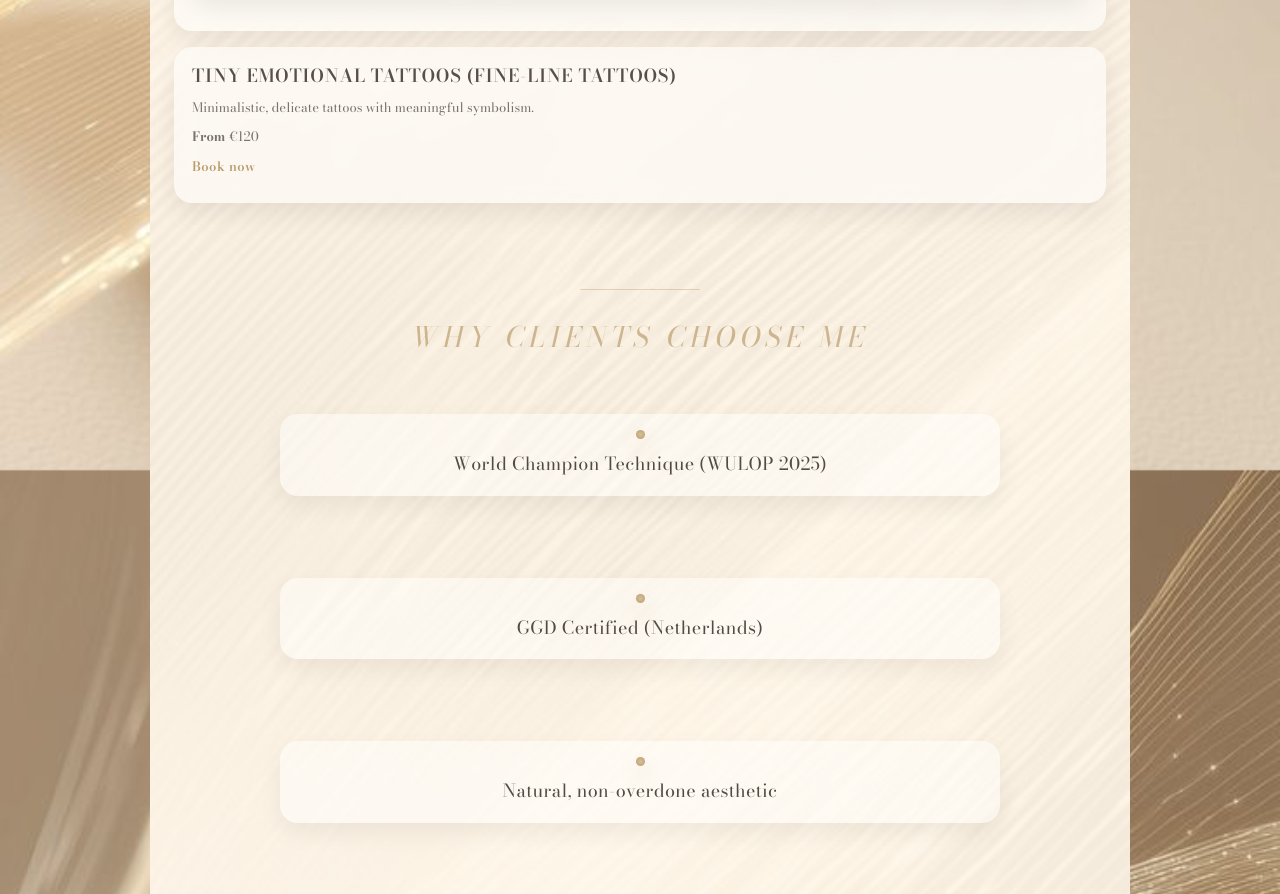
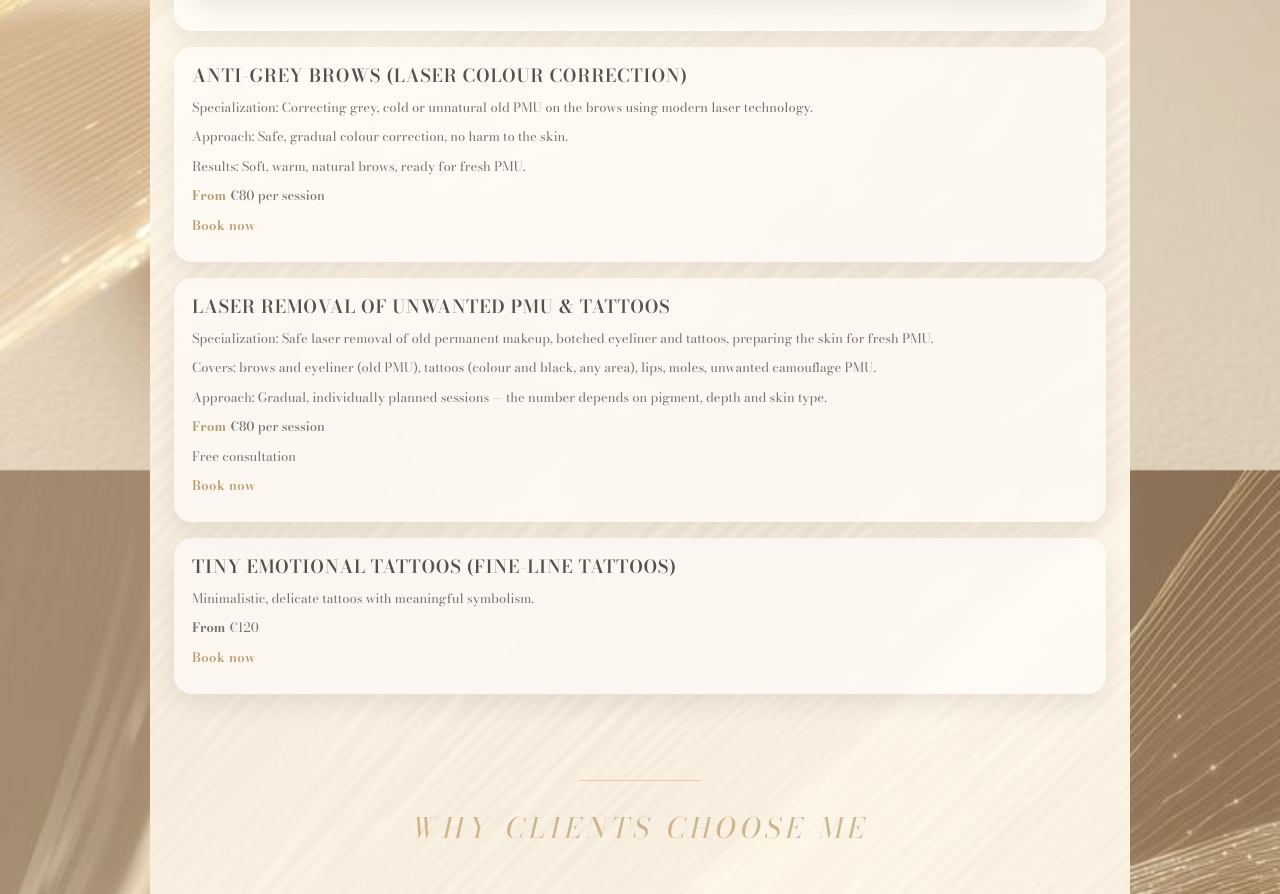
Before and after one commit to anastasiialobanovaa/Beaty-Larysa-Demchenko, a plain HTML site: page prices.html in a window 1280 px wide. Shown: the part 1815-2709 px from the top of the page. Drawn offline with nearby package versions, Linux system fonts and the light colour scheme.

Commit message:
add new prices and info

```diff
--- a/prices.html
+++ b/prices.html
@@ -48,9 +48,10 @@
                 confidence.
               </p>
 
-              <p class="price-amount"><strong>From</strong> €699</p>
+              <p class="price-amount"><strong>From</strong> €500</p>
               <p class="price-amount">
-                <strong>€50</strong> Touch-up (4–8 weeks)
+                <strong>From €200</strong> Follow-up correction (may require
+                several sessions, as needed)
               </p>
 
               <button
@@ -124,7 +125,7 @@
                 <h4 class="h4">AirBrows — Natural Brows</h4>
                 <ul>
                   <li>Soft shading, airy finish — €400</li>
-                  <li>Touch-up — €50</li>
+                  <li>Touch-up — €100</li>
                   <li>Refresh 12m — €200</li>
                 </ul>
                 <p>
@@ -142,7 +143,7 @@
                 <h4 class="h4">Soft Lips — LipBlush</h4>
                 <ul>
                   <li>Soft shading, airy finish — €400</li>
-                  <li>Touch-up — €50</li>
+                  <li>Touch-up — €100</li>
                   <li>Refresh 12m — €200</li>
                 </ul>
                 <p>
@@ -206,12 +207,73 @@
             </section>
 
             <article class="price-card">
+              <h3 class="h3">Anti-Grey Brows (Laser Colour Correction)</h3>
+
+              <p>
+                Specialization: Correcting grey, cold or unnatural old PMU on
+                the brows using modern laser technology.
+              </p>
+              <p>
+                Approach: Safe, gradual colour correction, no harm to the skin.
+              </p>
+              <p>Results: Soft, warm, natural brows, ready for fresh PMU.</p>
+
+              <p class="price-amount"><strong>From</strong> €80 per session</p>
+
+              <p class="price-link">
+                <a
+                  href="https://wa.me/380502856576"
+                  target="_blank"
+                  rel="noopener noreferrer"
+                >
+                  Book now
+                </a>
+              </p>
+            </article>
+
+            <article class="price-card">
+              <h3 class="h3">Laser Removal of Unwanted PMU &amp; Tattoos</h3>
+
+              <p>
+                Specialization: Safe laser removal of old permanent makeup,
+                botched eyeliner and tattoos, preparing the skin for fresh PMU.
+              </p>
+              <p>
+                Covers: brows and eyeliner (old PMU), tattoos (colour and black,
+                any area), lips, moles, unwanted camouflage PMU.
+              </p>
+              <p>
+                Approach: Gradual, individually planned sessions — the number
+                depends on pigment, depth and skin type.
+              </p>
+
+              <p class="price-amount"><strong>From</strong> €80 per session</p>
+              <p>Free consultation</p>
+
+              <p class="price-link">
+                <a
+                  href="https://wa.me/380502856576"
+                  target="_blank"
+                  rel="noopener noreferrer"
+                >
+                  Book now
+                </a>
+              </p>
+            </article>
+
+            <article class="price-card">
               <h3 class="h3">Tiny Emotional Tattoos (Fine-Line Tattoos)</h3>
               <p>Minimalistic, delicate tattoos with meaningful symbolism.</p>
               <p><strong>From</strong> €120</p>
 
-              <p>
-                <a href="#book-tattoo">Book now</a>
+              <p class="price-link">
+                <a
+                  href="https://wa.me/380502856576"
+                  target="_blank"
+                  rel="noopener noreferrer"
+                >
+                  Book now
+                </a>
               </p>
             </article>
           </section>
```
